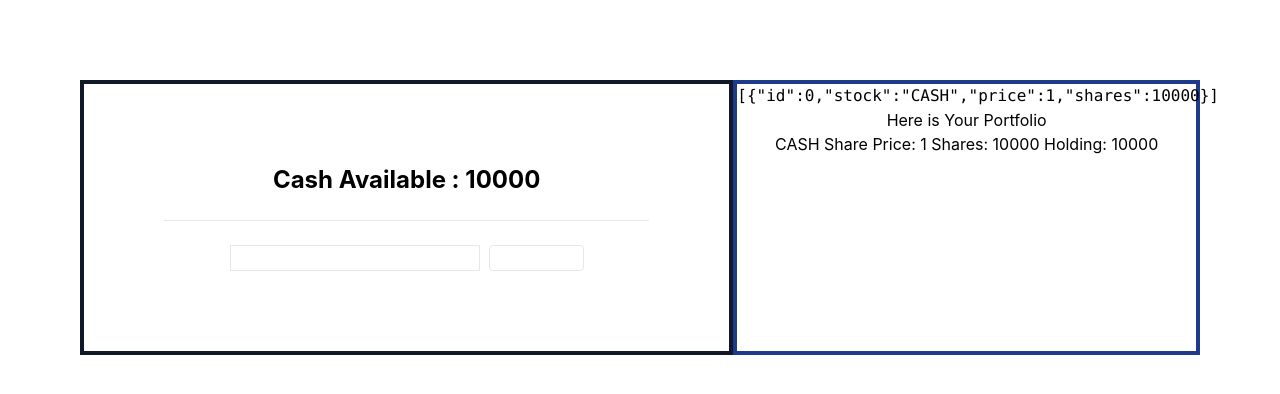
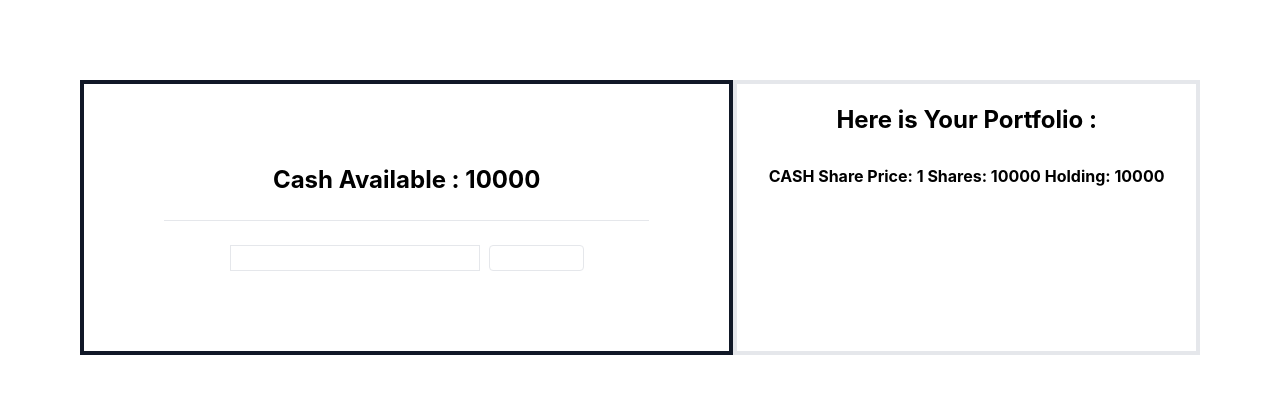
Before and after one commit to WDanielH/Capstone-React, a React (Create React App) app: page / in a window 1280 px wide. Shown: the top 394 px of the page. Built offline with nearby package versions, Linux system fonts and the light colour scheme.

Commit message:
styling changes - basic

```diff
--- a/src/App.js
+++ b/src/App.js
@@ -18,8 +18,12 @@ const STOCK_PRICES = [
 ]
 
 
-// need to prevent buying more than you have cash
+//Basic Project Complete -
 // need to style
+// IDEAS - Add Line by current selected stock "current selected trade" - conditional formatting to display in red if the trade value> cash available
+// IDEAS - Implement the API to pull all stocks instead of just our three
+// IDEAS - Implement log in features and save each users portfolio
+// IDEAS - Implement share price tracking ("portfolio[i].purchase price") which we can then use to display net gain/loss
 
 
 
@@ -297,17 +301,18 @@ function App() {
 
 
         </div>
+        {/*<pre>{JSON.stringify(portfolio)}</pre>*/}
+        <div className={'col-span-12 md:col-span-5 border-4 border-teal-500'}>
 
-        <div className={'col-span-12 md:col-span-5 border-4 border-blue-900'}>
 
-            <pre>{JSON.stringify(portfolio)}</pre>
-             <h2> Here is Your Portfolio</h2>
+            <h1 className={'font-bold text-2xl text-teal-600 p-5'}>Here is Your Portfolio :</h1>
+
              <p> </p>
 
 
              <ul className="list-group">
              {portfolio.map(function(portfolio){
-                    return <li className="list-group-item">{portfolio.stock + "  Share Price:  " + portfolio.price + "  Shares:  " +portfolio.shares + " Holding: " +portfolio.price*portfolio.shares}</li>;
+                    return <li className='font-bold text-teal-600 text-l p-2'>{portfolio.stock + "  Share Price:  " + portfolio.price + "  Shares:  " +portfolio.shares + " Holding: " +portfolio.price*portfolio.shares}</li>;
                   })}
              </ul>
 
```
